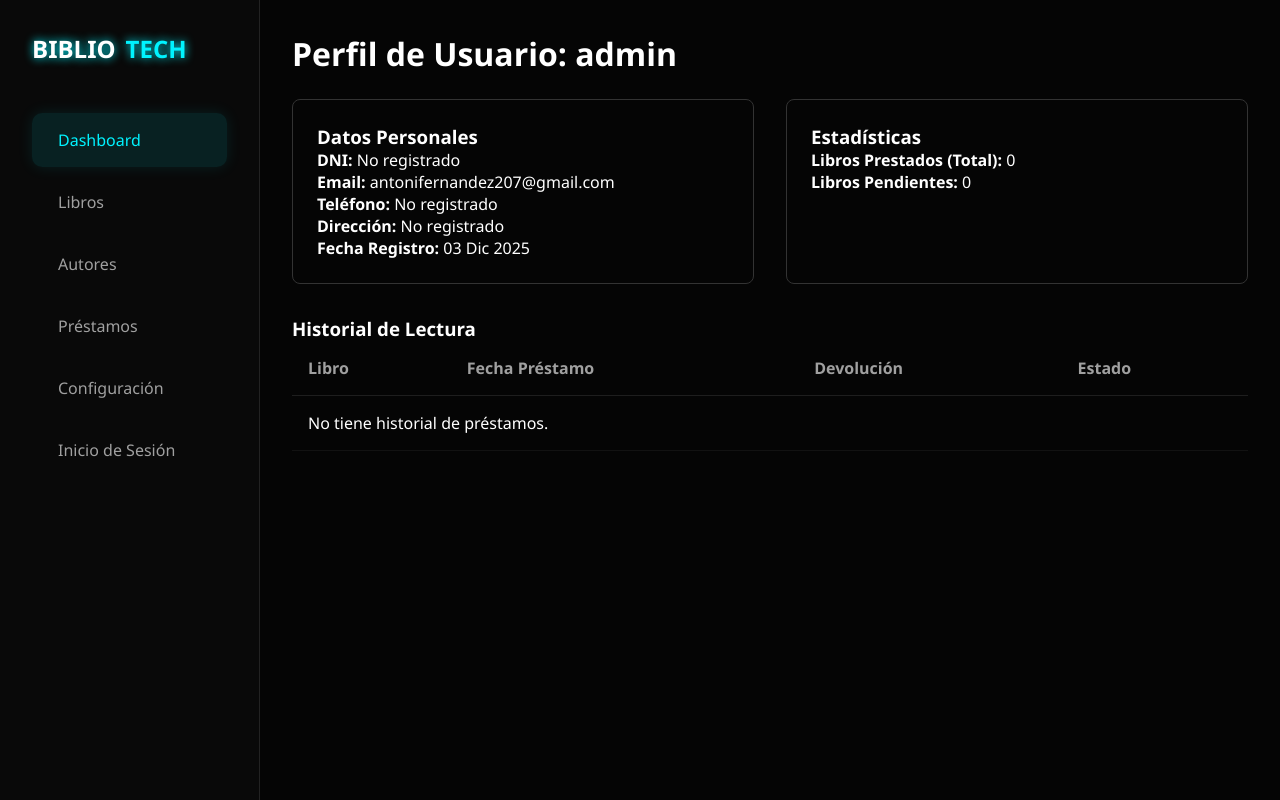
After one commit to starx04/BLB_Django, a Django app: page /usuarios/1/ in a window 1280 px wide. The commit adds this page. Run offline with Django 5.2, Linux system fonts and the light colour scheme; data comes from the database, SQL or seed files in the repository; both versions use the stored data as it was after the commit; data that the repository does not hold is empty.

Commit message:
actualizacion

```diff
--- /dev/null
+++ b/gestion/templates/detalle_usuario.html
@@ -0,0 +1,64 @@
+{% extends "index.html" %}
+
+{% block contenido %}
+<div class="section-header">
+    <h2>Perfil de Usuario: {{ usuario.username }}</h2>
+</div>
+
+<div style="display: flex; gap: 2rem; flex-wrap: wrap;">
+    <!-- Tarjeta de Información Personal -->
+    <div class="card" style="flex: 1; min-width: 300px; padding: 1.5rem; border: 1px solid #333; border-radius: 8px;">
+        <h3>Datos Personales</h3>
+        <p><strong>DNI:</strong> {{ usuario.perfil.dni|default:"No registrado" }}</p>
+        <p><strong>Email:</strong> {{ usuario.email|default:"No registrado" }}</p>
+        <p><strong>Teléfono:</strong> {{ usuario.perfil.telefono|default:"No registrado" }}</p>
+        <p><strong>Dirección:</strong> {{ usuario.perfil.direccion|default:"No registrado" }}</p>
+        <p><strong>Fecha Registro:</strong> {{ usuario.date_joined|date:"d M Y" }}</p>
+    </div>
+
+    <!-- Estadísticas Rápidas -->
+    <div class="card" style="flex: 1; min-width: 300px; padding: 1.5rem; border: 1px solid #333; border-radius: 8px;">
+        <h3>Estadísticas</h3>
+        <!-- Usamos length para contar, si el usuario tiene muchos prestamos podria ser lento, pero ok para v1 -->
+        <p><strong>Libros Prestados (Total):</strong> {{ prestamos.count }}</p>
+        <p><strong>Libros Pendientes:</strong> {{ pendientes_count }}</p>
+    </div>
+</div>
+
+<section style="margin-top: 2rem;">
+    <h3>Historial de Lectura</h3>
+    <table>
+        <thead>
+            <tr>
+                <th>Libro</th>
+                <th>Fecha Préstamo</th>
+                <th>Devolución</th>
+                <th>Estado</th>
+            </tr>
+        </thead>
+        <tbody>
+            {% for p in prestamos %}
+            <tr>
+                <td>{{ p.libro.titulo }}</td>
+                <td>{{ p.fecha|date:"d/m/Y" }}</td>
+                <td>{{ p.fecha_devolucion|date:"d/m/Y"|default:"-" }}</td>
+                <td>
+                    {% if p.estado == 'activo' %}
+                    <span style="color: yellow;">Leyendo</span>
+                    {% elif p.estado == 'vencido' %}
+                    <span style="color: red;">Vencido</span>
+                    {% else %}
+                    <span style="color: #0f0;">Devuelto</span>
+                    {% endif %}
+                </td>
+            </tr>
+            {% empty %}
+            <tr>
+                <td colspan="4">No tiene historial de préstamos.</td>
+            </tr>
+            {% endfor %}
+        </tbody>
+    </table>
+</section>
+
+{% endblock %}
--- a/gestion/urls.py
+++ b/gestion/urls.py
@@ -13,6 +13,8 @@ urlpatterns = [
     path('libros/<int:pk>/', LibroDetailView.as_view(), name="libro_detail"),
 
     #Gestion Usuarios
+    path('usuarios/', lista_usuarios, name="lista_usuarios"),
+    path('usuarios/<int:id>/', detalle_usuario, name="detalle_usuario"),
     path('login/',auth_views.LoginView.as_view(),name="login"),
     path('logout/',auth_views.LogoutView.as_view(next_page="login"),name="logout"),
 
--- a/gestion/views.py
+++ b/gestion/views.py
@@ -218,13 +218,25 @@ def lista_usuarios(request):
 
 def crear_usuario(request):
     pass
-def detalle_usuario(request):
-    pass
+def detalle_usuario(request, id):
+    usuario = get_object_or_404(User, id=id)
+    prestamos = Prestamos.objects.filter(usuario=usuario).order_by('-fecha')
+
+    # Contamos cuantos no han sido devueltos (no tienen fecha de devolucion)
+    pendientes = prestamos.filter(fecha_devolucion__isnull=True).count()
+
+    return render(request, 'detalle_usuario.html', {
+        'usuario': usuario,
+        'prestamos': prestamos,
+        'pendientes_count': pendientes
+    })
+
+from .forms import BusquedaLibroForm, RegistroExtendidoForm
 
 #--SECCION REGISTRO--
 def registro(request):
     if request.method == 'POST':
-        form = UserCreationForm(request.POST)
+        form = RegistroExtendidoForm(request.POST) # Formulario extendido
         if form.is_valid():
             usuario = form.save()
             try:
@@ -235,7 +247,7 @@ def registro(request):
             login(request, usuario)
             return redirect('index')
     else:
-        form = UserCreationForm()
+        form = RegistroExtendidoForm()
     return render(request, 'registration/registro.html', {'form': form})
 
 #create your views here
```
Also changed, not shown: gestion/forms.py (+26 -0 lines), gestion/models.py (+27 -1 lines), gestion/templates/usuarios.html (+7 -2 lines), db.sqlite3, gestion/migrations/0006_perfilusuario.py (added).
